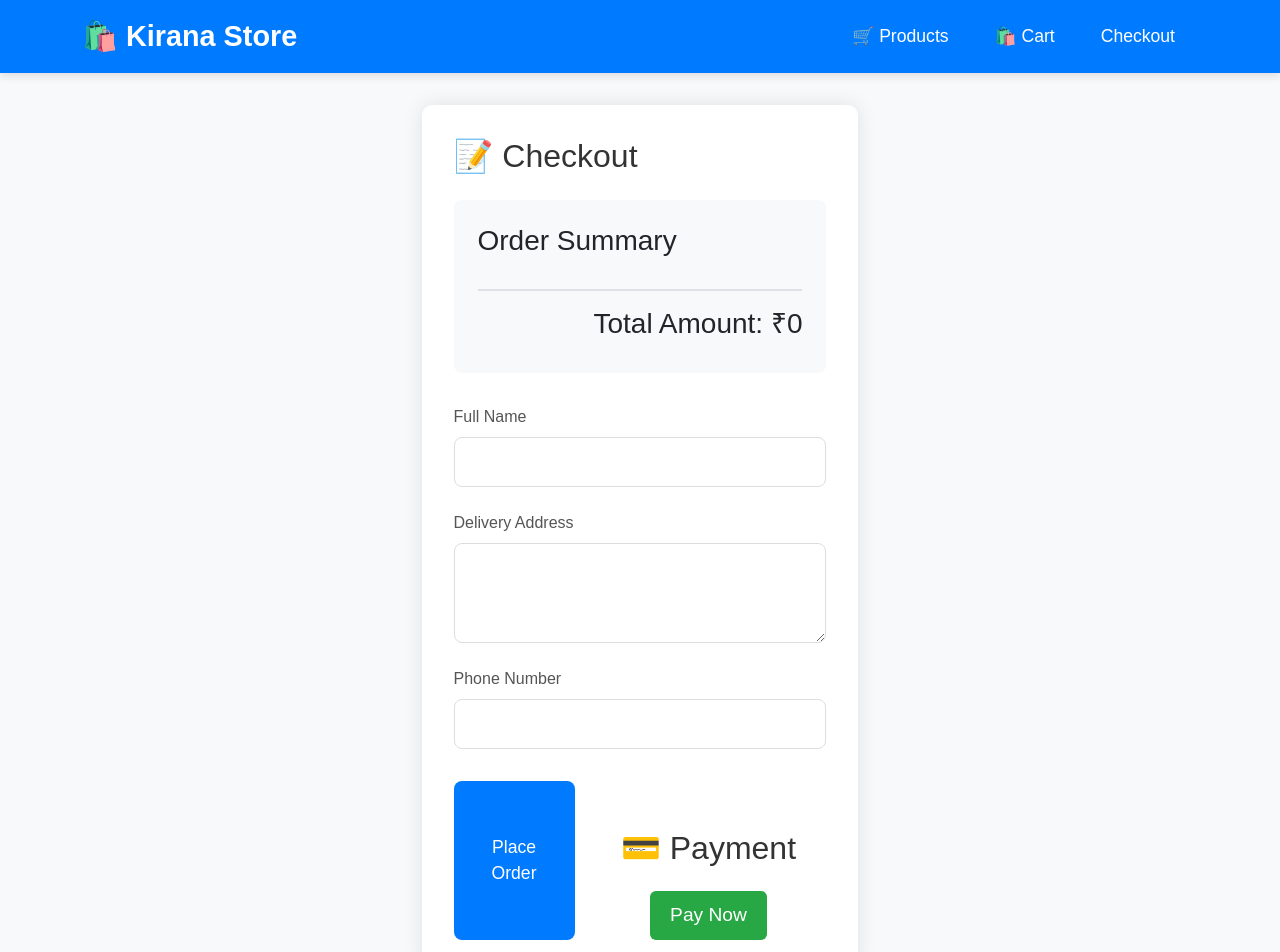
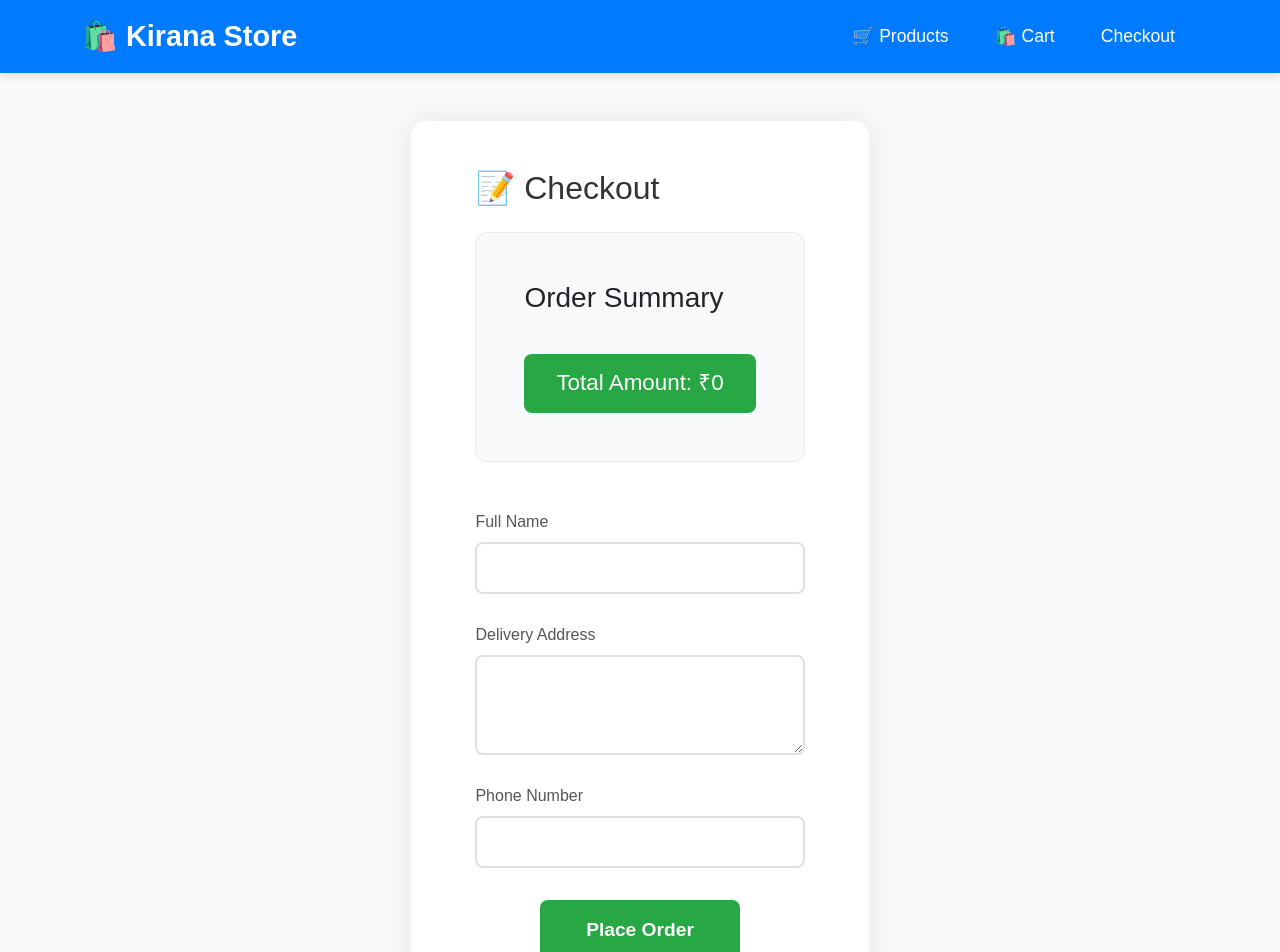
Before and after one commit to suryabhanmjh/kirana-store, a React (Vite) app in the folder kirana/: page /checkout in a window 1280 px wide. Shown: the top 952 px of the page. Built offline with nearby package versions, Linux system fonts and the light colour scheme.

Commit message:
Enhance checkout process with improved styling and layout; add payment section with options and animations

```diff
--- a/kirana/src/Css/checkout.css
+++ b/kirana/src/Css/checkout.css
@@ -18,16 +18,20 @@ form input {
   }
 
 .checkout-container {
-  padding: 2rem;
-  max-width: 1000px;
+  padding: 3rem;
+  max-width: 1400px;
   margin: 0 auto;
+  min-height: 100vh;
+  background: #f9f9f9;
 }
 
 .checkout-form {
   background: white;
-  padding: 2rem;
-  border-radius: 10px;
-  box-shadow: 0 0 20px rgba(0, 0, 0, 0.1);
+  padding: 3rem 4rem;
+  border-radius: 15px;
+  box-shadow: 0 0 30px rgba(0, 0, 0, 0.08);
+  max-width: 1200px;
+  margin: 0 auto;
 }
 
 .checkout-form h2 {
@@ -38,9 +42,10 @@ form input {
 
 .order-summary {
   background: #f8f9fa;
-  padding: 1.5rem;
-  border-radius: 8px;
-  margin-bottom: 2rem;
+  padding: 3rem;
+  border-radius: 12px;
+  margin-bottom: 3rem;
+  border: 1px solid #e9ecef;
 }
 
 .order-items {
@@ -52,8 +57,11 @@ form input {
 .order-item {
   display: flex;
   align-items: center;
-  padding: 1rem;
-  border-bottom: 1px solid #dee2e6;
+  background: white;
+  border-radius: 8px;
+  padding: 1.2rem;
+  margin-bottom: 1rem;
+  box-shadow: 0 2px 4px rgba(0, 0, 0, 0.05);
 }
 
 .order-item img {
@@ -75,13 +83,20 @@ form input {
 }
 
 .total-amount {
-  text-align: right;
-  padding-top: 1rem;
-  border-top: 2px solid #dee2e6;
+  background: #28a745;
+  color: white;
+  padding: 1rem 2rem;
+  border-radius: 8px;
+  margin-top: 1.5rem;
+}
+
+.total-amount h3 {
+  margin: 0;
+  font-size: 1.4rem;
 }
 
 .form-group {
-  margin-bottom: 1.5rem;
+  margin-bottom: 1.8rem;
 }
 
 .form-group label {
@@ -93,10 +108,17 @@ form input {
 
 .form-control {
   width: 100%;
-  padding: 0.75rem;
-  border: 1px solid #ddd;
+  padding: 12px;
+  border: 2px solid #e0e0e0;
   border-radius: 8px;
   font-size: 1rem;
+  transition: all 0.3s ease;
+}
+
+.form-control:focus {
+  border-color: #28a745;
+  outline: none;
+  box-shadow: 0 0 0 3px rgba(40, 167, 69, 0.2);
 }
 
 textarea.form-control {
@@ -106,36 +128,222 @@ textarea.form-control {
 
 .checkout-buttons {
   display: flex;
-  gap: 1rem;
+  justify-content: center;
   margin-top: 2rem;
 }
 
 .place-order-btn {
-  padding: 1rem 2rem;
-  background: #007bff;
+  padding: 1rem 2.5rem;
+  background: #28a745;
   color: white;
   border: none;
   border-radius: 8px;
-  font-size: 1.1rem;
+  font-size: 1.2rem;
+  font-weight: 600;
   cursor: pointer;
-  transition: all 0.3s;
+  transition: all 0.3s ease;
+  width: auto;
+  min-width: 200px;
 }
 
 .place-order-btn:hover {
-  background: #0056b3;
+  background: #218838;
   transform: translateY(-2px);
+  box-shadow: 0 4px 8px rgba(0, 0, 0, 0.1);
+}
+
+.payment-section {
+  padding: 3rem;
+  animation: fadeIn 0.5s ease;
+}
+
+@keyframes fadeIn {
+  from { opacity: 0; transform: translateY(20px); }
+  to { opacity: 1; transform: translateY(0); }
+}
+
+.payment-section h2 {
+  text-align: center;
+  margin-bottom: 3rem;
+  color: #2c3e50;
+  font-size: 2.2rem;
+  font-weight: 700;
+}
+
+.payment-amount {
+  background: linear-gradient(135deg, #00b09b, #96c93d);
+  color: white;
+  padding: 2.5rem;
+  border-radius: 20px;
+  text-align: center;
+  margin-bottom: 3rem;
+  box-shadow: 0 10px 20px rgba(0, 176, 155, 0.2);
+  transform: translateY(0);
+  transition: all 0.3s ease;
+}
+
+.payment-amount:hover {
+  transform: translateY(-5px);
+  box-shadow: 0 15px 30px rgba(0, 176, 155, 0.3);
+}
+
+.payment-amount h3 {
+  font-size: 1.3rem;
+  margin-bottom: 1rem;
+  text-transform: uppercase;
+  letter-spacing: 1px;
+}
+
+.payment-amount .amount {
+  font-size: 3.5rem;
+  font-weight: 800;
+  display: block;
+  text-shadow: 2px 2px 4px rgba(0,0,0,0.1);
+}
+
+.payment-methods {
+  background: white;
+  padding: 2.5rem;
+  border-radius: 20px;
+  box-shadow: 0 5px 15px rgba(0,0,0,0.05);
+}
+
+.payment-methods h3 {
+  margin-bottom: 2rem;
+  color: #2c3e50;
+  font-size: 1.5rem;
+  font-weight: 600;
+}
+
+.payment-options {
+  display: grid;
+  grid-template-columns: repeat(3, 1fr);
+  gap: 1.5rem;
+  margin-bottom: 2.5rem;
+}
+
+.payment-option {
+  background: white;
+  border: 2px solid #e9ecef;
+  border-radius: 15px;
+  padding: 1.8rem;
+  display: flex;
+  align-items: center;
+  gap: 1.2rem;
+  cursor: pointer;
+  transition: all 0.3s ease;
+  position: relative;
+  overflow: hidden;
+}
+
+.payment-option::before {
+  content: '';
+  position: absolute;
+  top: 0;
+  left: 0;
+  right: 0;
+  bottom: 0;
+  background: linear-gradient(135deg, #00b09b22, #96c93d22);
+  opacity: 0;
+  transition: opacity 0.3s ease;
+}
+
+.payment-option:hover::before {
+  opacity: 1;
+}
+
+.payment-option:hover {
+  border-color: #00b09b;
+  transform: translateY(-3px);
+  box-shadow: 0 8px 15px rgba(0,0,0,0.1);
+}
+
+.payment-option.active {
+  border-color: #00b09b;
+  background: linear-gradient(135deg, #00b09b11, #96c93d11);
+}
+
+.payment-option .icon {
+  font-size: 2rem;
+  z-index: 1;
+}
+
+.payment-option span:not(.icon) {
+  font-weight: 500;
+  color: #2c3e50;
+  z-index: 1;
+}
+
+.proceed-payment-btn {
+  background: linear-gradient(135deg, #00b09b, #96c93d);
+  color: white;
+  width: 100%;
+  padding: 1.5rem;
+  border: none;
+  border-radius: 12px;
+  font-size: 1.3rem;
+  font-weight: 600;
+  cursor: pointer;
+  transition: all 0.3s ease;
+  text-transform: uppercase;
+  letter-spacing: 1px;
+  box-shadow: 0 5px 15px rgba(0, 176, 155, 0.3);
+}
+
+.proceed-payment-btn:hover {
+  transform: translateY(-3px);
+  box-shadow: 0 8px 20px rgba(0, 176, 155, 0.4);
+}
+
+.proceed-payment-btn:active {
+  transform: translateY(-1px);
 }
 
 @media (max-width: 768px) {
   .checkout-container {
     padding: 1rem;
+    max-width: 100%;
   }
 
   .checkout-form {
-    padding: 1rem;
+    padding: 1.5rem;
   }
 
   .checkout-buttons {
     flex-direction: column;
   }
+
+  .order-summary {
+    padding: 1.5rem;
+  }
+
+  .place-order-btn {
+    width: 100%;
+    margin-top: 1rem;
+  }
+
+  .order-item {
+    padding: 1rem;
+  }
+
+  .payment-options {
+    grid-template-columns: 1fr;
+  }
+
+  .payment-amount {
+    padding: 2rem;
+  }
+
+  .payment-amount .amount {
+    font-size: 2.5rem;
+  }
+
+  .payment-section {
+    padding: 1.5rem;
+  }
+
+  .proceed-payment-btn {
+    padding: 1.2rem;
+    font-size: 1.1rem;
+  }
 }
--- a/kirana/src/components/Checkout.jsx
+++ b/kirana/src/components/Checkout.jsx
@@ -1,11 +1,11 @@
 import React, { useState } from "react";
-import Payment from "./Payment";
 import { useSelector } from 'react-redux';
 import "../Css/checkout.css";
 
 const Checkout = () => {
   const cart = useSelector(state => state.cart);
   const [form, setForm] = useState({ name: "", address: "", phone: "" });
+  const [showPayment, setShowPayment] = useState(false);
 
   const handleChange = (e) => {
     setForm({ ...form, [e.target.name]: e.target.value });
@@ -13,7 +13,7 @@ const Checkout = () => {
 
   const handleSubmit = (e) => {
     e.preventDefault();
-    alert("Order Placed Successfully!");
+    setShowPayment(true);
   };
 
   const totalAmount = cart.reduce((total, item) => total + item.price * item.quantity, 0);
@@ -21,6 +21,8 @@ const Checkout = () => {
   return (
     <div className="checkout-container">
       <div className="checkout-form">
+        {!showPayment ? (
+          <>
             <h2>📝 Checkout</h2>
             <div className="order-summary">
               <h3>Order Summary</h3>
@@ -57,9 +59,38 @@ const Checkout = () => {
 
               <div className="checkout-buttons">
                 <button type="submit" className="place-order-btn">Place Order</button>
-            <Payment />
               </div>
             </form>
+          </>
+        ) : (
+          <div className="payment-section">
+            <h2>💳 Payment Details</h2>
+            <div className="payment-amount">
+              <h3>Amount to Pay</h3>
+              <span className="amount">₹{totalAmount}</span>
+            </div>
+            <div className="payment-methods">
+              <h3>Select Payment Method</h3>
+              <div className="payment-options">
+                <button className="payment-option active">
+                  <span className="icon">💳</span>
+                  <span>Credit/Debit Card</span>
+                </button>
+                <button className="payment-option">
+                  <span className="icon">📱</span>
+                  <span>UPI</span>
+                </button>
+                <button className="payment-option">
+                  <span className="icon">🏦</span>
+                  <span>Net Banking</span>
+                </button>
+              </div>
+              <button className="proceed-payment-btn">
+                Proceed to Payment
+              </button>
+            </div>
+          </div>
+        )}
       </div>
     </div>
   );
```
Also changed, not shown: kirana/src/Css/payment.css (added). Lines whose indentation alone changed are shown as unchanged.
